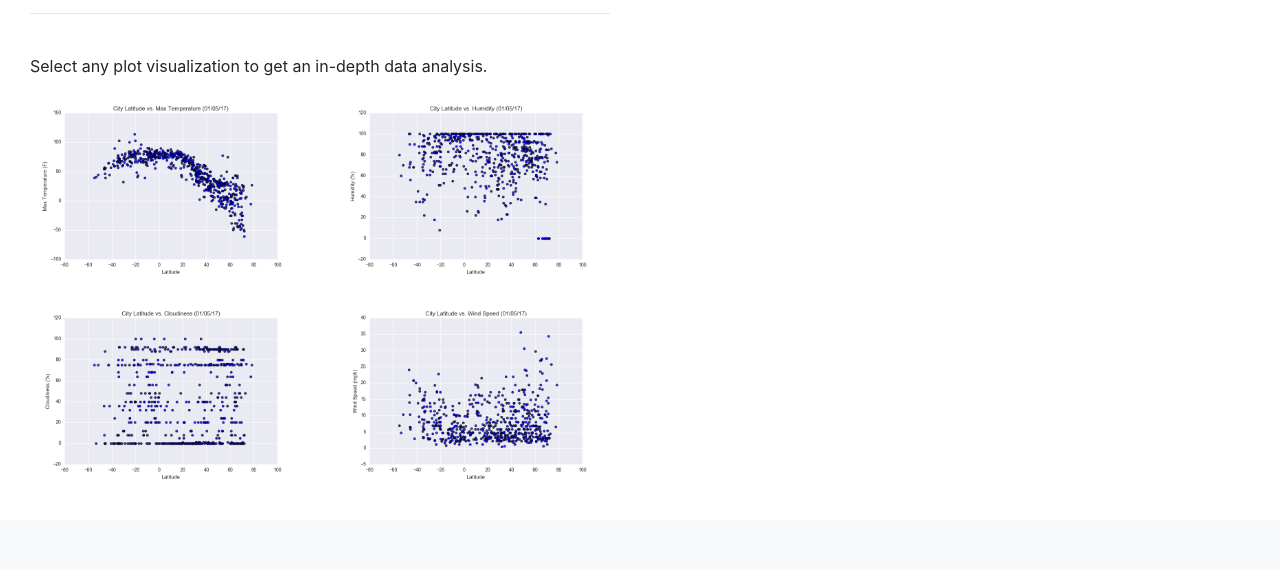
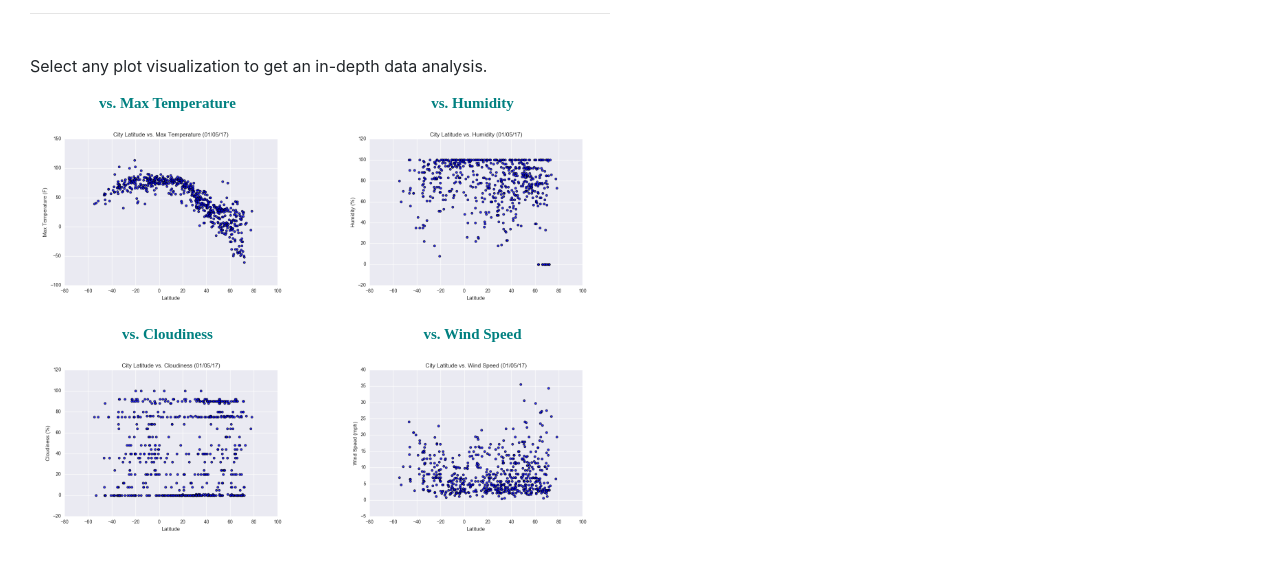
Before and after one commit to cieranmorris/Weather-Analysis-Web-Visualization, a plain HTML site: page comparison_page.html in a window 1280 px wide. Shown: the part 94-664 px from the top of the page. Drawn offline with nearby package versions, Linux system fonts and the light colour scheme.

Commit message:
added back headers that were missing

```diff
--- a/comparison_page.html
+++ b/comparison_page.html
@@ -76,12 +76,14 @@
 
 
                                     <div class = "col-md-6">
+                                        <h4>vs. Max Temperature</h4>
                                         <div class = "body">
                                             <a href = "visual_lat_max_temp.html"><img class = "image-fluid" src = "Resources/assets/images/Fig1.png" height = "auto" width = "100%"></a>
                                         </div>
                                     </div>
 
                                     <div class = "col-md-6">
+                                        <h4>vs. Humidity</h4>
                                         <div class = "body">
                                             <a href = "visual_lat_humidity.html"><img class = "image-fluid" src = "Resources/assets/images/Fig2.png" height = "auto" width = "100%"></a>
                                         </div>
@@ -91,12 +93,14 @@
                                 <div class = "row pb-3">
 
                                     <div class = "col-md-6">
+                                        <h4>vs. Cloudiness</h4>
                                         <div class = "body">
                                             <a href = "visual_lat_cloud_cover.html"><img class = "image-fluid" src = "Resources/assets/images/Fig3.png" height = "auto" width = "100%"></a>
                                         </div>
                                     </div>
 
                                     <div class = "col-md-6">
+                                        <h4>vs. Wind Speed</h4>
                                         <div class = "body">
                                             <a href = "visual_lat_windspeed.html"><img class = "image-fluid" src = "Resources/assets/images/Fig4.png" height = "auto" width = "100%"></a>
                                         </div>
```
